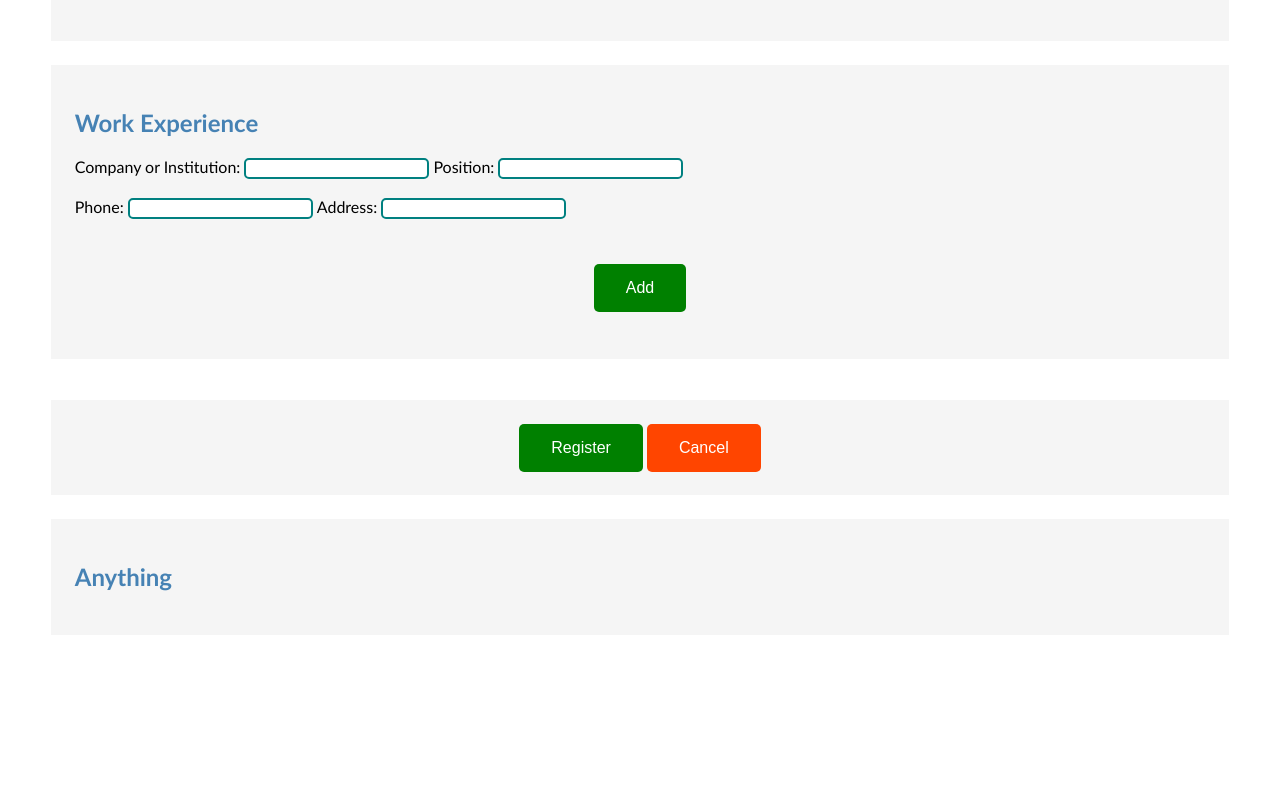
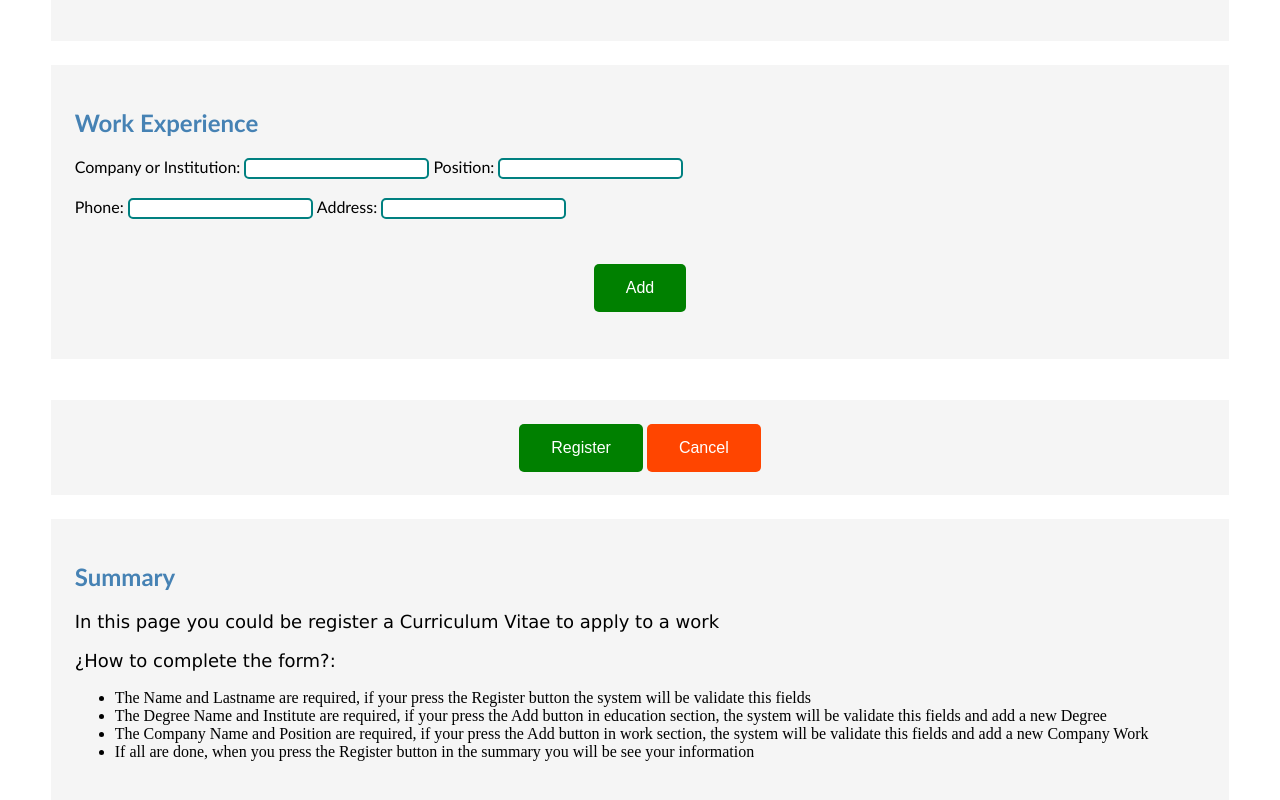
Before and after one commit to charlitoro/trends-development, a plain HTML site: page src/avanzada/curriculumVitae.html in a window 1280 px wide. Shown: the part 936-1736 px from the top of the page. Before the commit the page ends 1622 px from the top, so only its background shows below. Drawn offline with Linux system fonts and the light colour scheme.

```diff
--- a/src/avanzada/css/styles.css
+++ b/src/avanzada/css/styles.css
@@ -1,5 +1,4 @@
 p {
-    color: white;
     font-family: 'Lucida Sans', 'Lucida Sans Regular', 'Lucida Grande', 'Lucida Sans Unicode', Geneva, Verdana, sans-serif;
     font-size: large;
 }
@@ -15,9 +14,6 @@
     padding: 2%;
 }
 
-ul {
-    color: white;
-}
 
 .pre-text {
     color: darkgoldenrod;
--- a/src/avanzada/curriculumVitae.html
+++ b/src/avanzada/curriculumVitae.html
@@ -8,7 +8,6 @@
 </head>
 <body>
     <h1>Curriculum Vitae Registration</h1>
-    <form name="personalForm" id="personalForm" action="">
     <div>
         <h2>Personal information</h2>
         <img src="https://pbs.twimg.com/profile_images/421277055863377921/xfYTaCMI_400x400.jpeg" alt="Lenny">
@@ -41,9 +40,7 @@
         <label>Femile<input type="radio" name="personalGender" id="genderFemile" value="femile"></label>
         <label>Other<input type="radio" name="personalGender" id="genderOther" value="other"></label>
     </div>
-    </form>
 
-    <form name="educationForm" id="educationForm" action="">
     <div>
         <h2>Education Background</h2>
 
@@ -69,9 +66,7 @@
         </div>
 
     </div>
-    </form>
 
-    <form name="workForm" id="workForm" action="">
     <div>
         <h2>Work Experience</h2>
         <label for="company">Company or Institution: </label>
@@ -92,7 +87,6 @@
             <input class="green" type="button" value="Add" name="" id="" onclick="onClickAddWork()">
         </div>
     </div>
-    </form>
 
     <br>
     <div align="center">
@@ -101,7 +95,18 @@
     </div>
     <!-- Summary dynamic area -->
     <div id="summary">
-        <h2>Anything</h2>
+        <h2>Summary</h2>
+        <p>In this page you could be register a Curriculum Vitae to apply to a work</p>
+        <p>¿How to complete the form?:</p>
+        <ul>
+            <li>The Name and Lastname are required, if your press the Register button the
+                system will be validate this fields</li>
+            <li>The Degree Name and Institute are required, if your press the Add button in
+                education section, the system will be validate this fields and add a new Degree</li>
+            <li>The Company Name and Position are required, if your press the Add button in
+                work section, the system will be validate this fields and add a new Company Work</li>
+            <li>If all are done, when you press the Register button in the summary you will be see your information</li>
+        </ul>
     </div>
 </body>
 <script src="src/main.js"></script>
```
Lines whose indentation alone changed are shown as unchanged.
